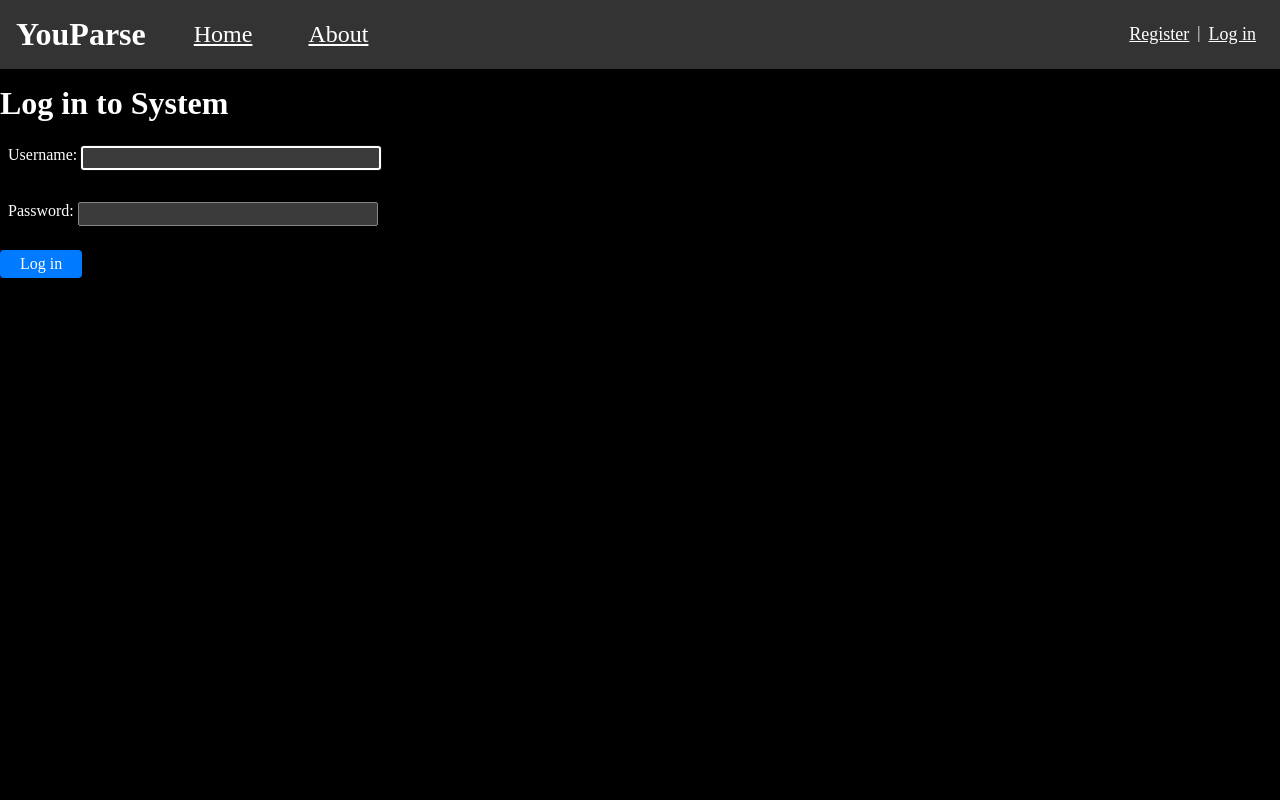
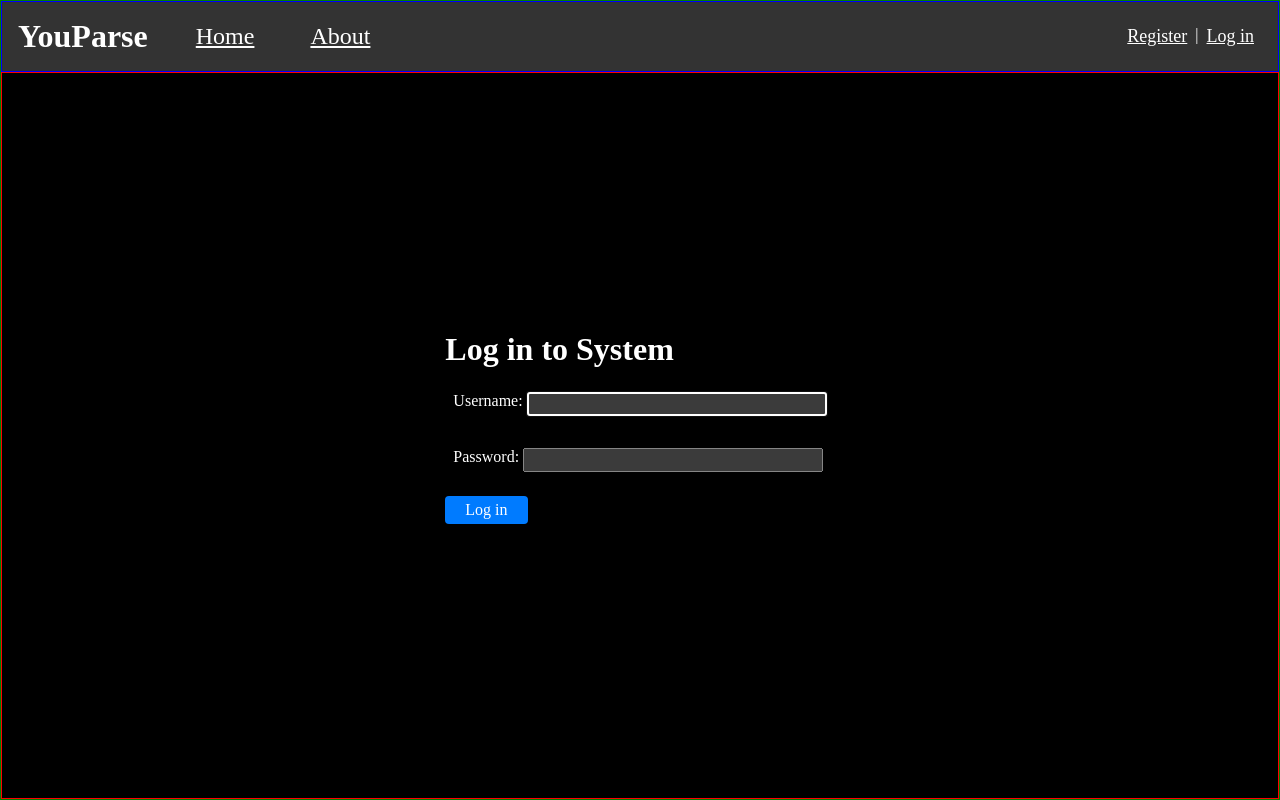
Before and after one commit to KAKYADEV/Django-Parser, a Django app: page /login/ in a window 1280 px wide. Run offline with Django 5.2, Linux system fonts and the light colour scheme; parts of the project's set-up code (start-up, migrations or seed data) failed here and were passed over.

Commit message:
Refactor layout styles

```diff
--- a/parser/parse/static/parse/stile1.css
+++ b/parser/parse/static/parse/stile1.css
@@ -17,14 +17,26 @@
 
 @layer layout {
   .container {
-    max-inline-size: 100%;
+    max-inline-size: 1000px;
     margin-inline: auto;
     margin-bottom: 1rem;
     padding-inline: 1rem;
+    border: 1px solid red;
+  }
+
+  .login-container {
+    display: grid;
+    place-content: center;
+    border: 1px solid red;
   }
 
   body {
+    display: grid;
+    grid-template-rows: auto 1fr;
+    min-height: 100vh;
+    margin: 0;
     background-color: black;
+    border: 1px solid green;
   }
 }
 
@@ -35,6 +47,7 @@
     justify-content: space-between;
     align-items: center;
     padding-inline: 1rem;
+    border: 1px solid blue;
   }
 
   nav {
```
